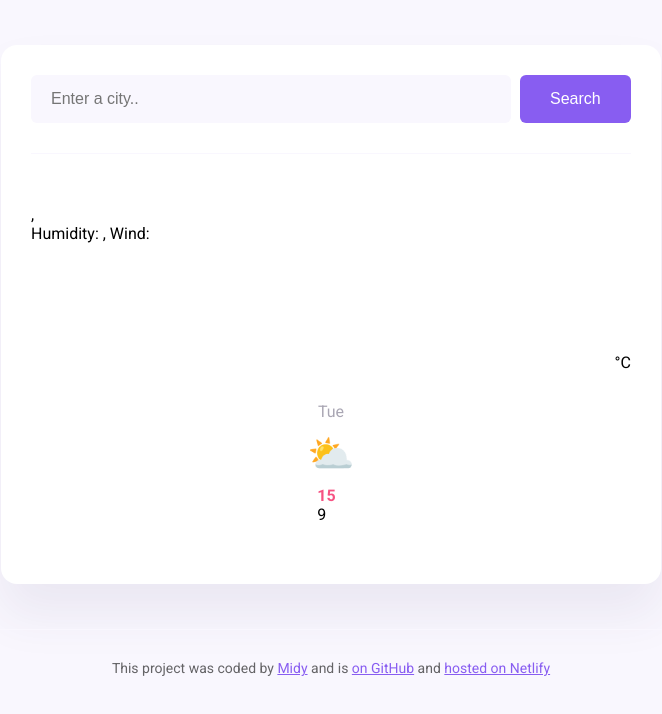
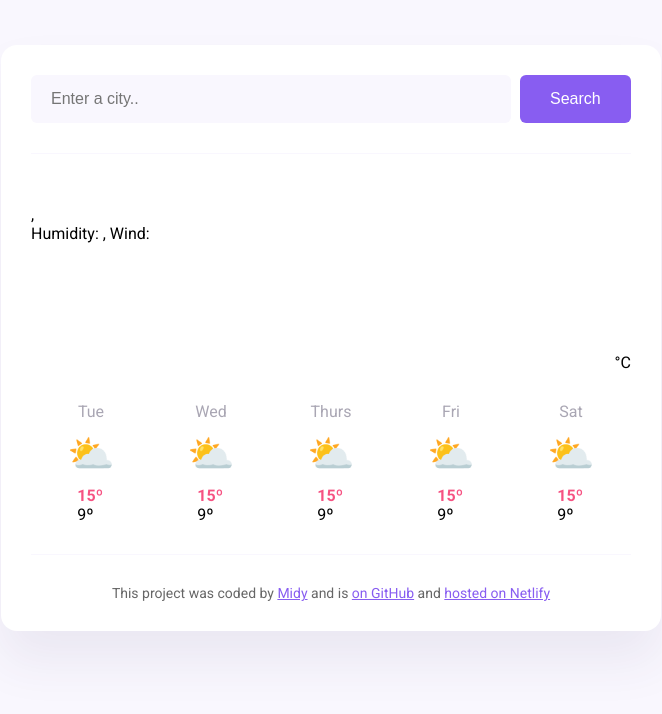
Before and after one commit to Golden-midy/my-project, a website built with Parcel: page index.html in a window 1280 px wide. Shown: the whole page, without its empty margins (309-971 px from the left). Built offline with nearby package versions, Linux system fonts and the light colour scheme; no server answers.

Commit message:
added forecast HTML from JS

```diff
--- a/index.html
+++ b/index.html
@@ -43,16 +43,7 @@
             <div class="current-temperature-unit">°C</div>
           </div>
         </div>
-        <div class="weather-forecast">
-          <div class="weather-forecast-day">
-            <div class="weather-forecast-date">Tue</div>
-            <div class="weather-forecast-icon">⛅</div>
-            <div class="weather-forecast-temperatures"></div>
-            <div class="weather-forecast-temperature"> <strong>15</strong></div>
-          <div class="weather-forecast-temperature">9</div>
-          </div>
-          </div>
-        </div>
+        <div class="weather-forecast" id="forecast"></div>
       </main>
       <footer>
 
--- a/src/index.js
+++ b/src/index.js
@@ -52,7 +52,32 @@ function handleSearchSubmit(event) {
   searchCity(searchInput.value);
 }
 
+function displayForecast(){
+  let days = ["Tue", "Wed", "Thurs", "Fri", "Sat"];
+  let forecastHtml = "";
+
+  days.forEach(function(day) {
+    forecastHtml =
+      forecastHtml +
+      `
+<div class="weather-forecast-day">
+            <div class="weather-forecast-date">${day}</div>
+            <div class="weather-forecast-icon">⛅</div>
+            <div class="weather-forecast-temperatures"></div>
+            <div class="weather-forecast-temperature"> <strong>15º</strong></div>
+          <div class="weather-forecast-temperature">9º</div>
+          </div>
+          </div>
+        </div>
+        `;
+});
+
+let forecastElement = document.querySelector("#forecast");
+forecastElement.innerHTML = forecastHtml;
+}
 let searchFormElement = document.querySelector("#search-form");
 searchFormElement.addEventListener("submit", handleSearchSubmit);
 
 searchCity("Paris");
+
+displayForecast()
--- a/src/style.css
+++ b/src/style.css
@@ -76,6 +76,7 @@ main {
   display: flex;
   justify-content: right;
   text-align: right;
+  margin: top 6px; ;
   width: 88px;
   height: 88px;
 }
```
